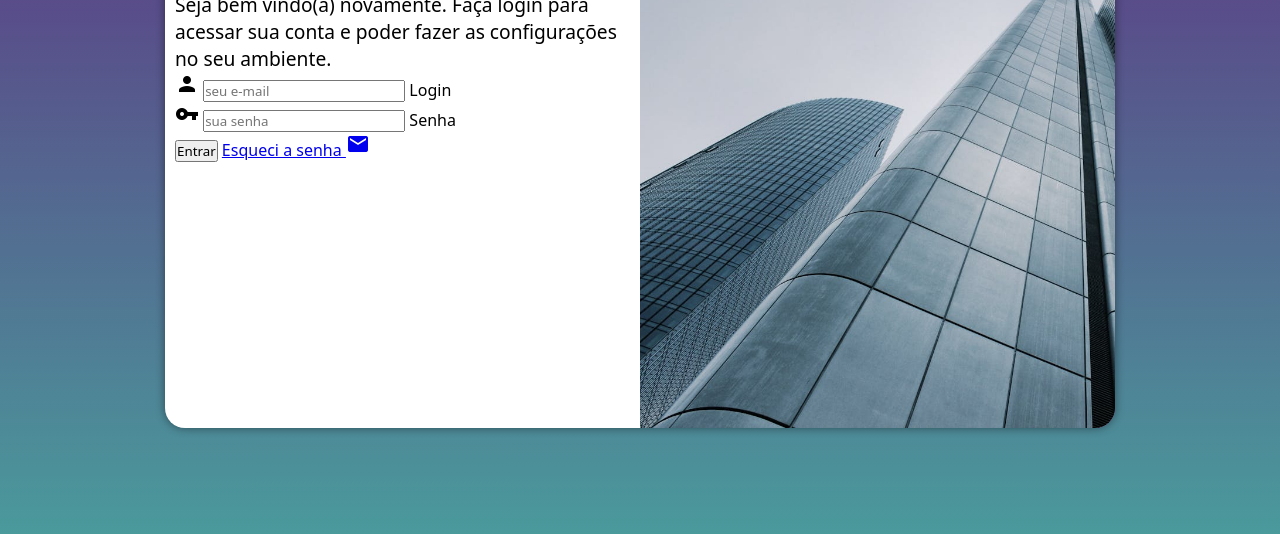
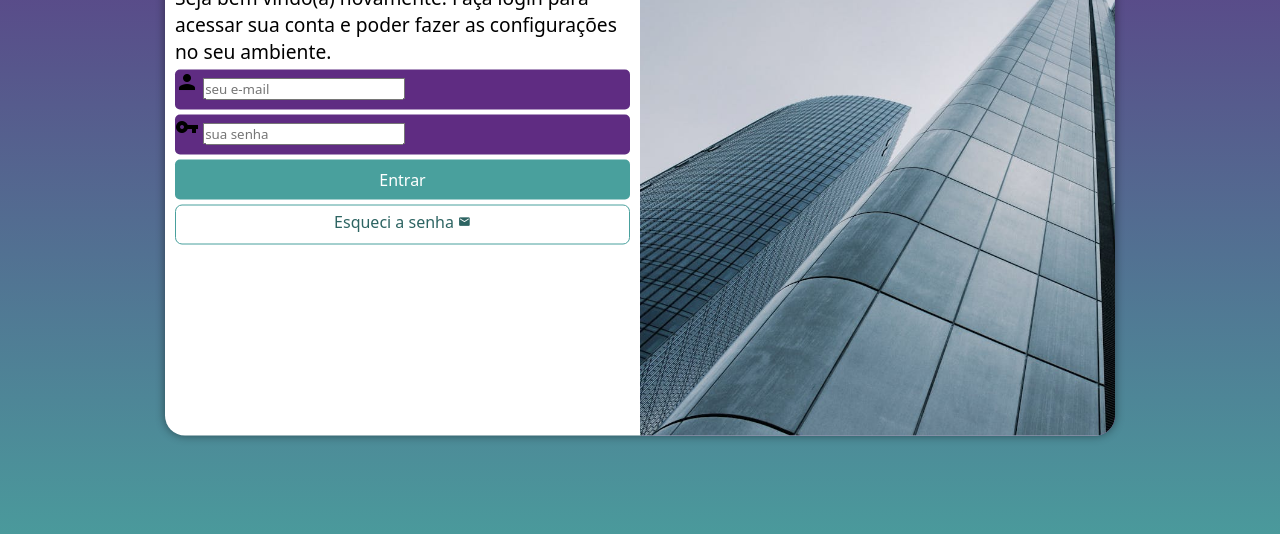
Before and after one commit to ygoralvesaraujo/projeto-login, a plain HTML site: page index.html in a window 1280 px wide. Shown: the part 222-756 px from the top of the page. Drawn offline with Linux system fonts and the light colour scheme.

Commit message:
apliquei estilo ao formulario

```diff
--- a/estilos/style.css
+++ b/estilos/style.css
@@ -26,7 +26,7 @@ section#login {
     transform: translate(-50%, -50%);
     background-color: white;
     width: 250px;
-    height: 500px;
+    height: 515px;
     border-radius: 20px;
     overflow: hidden;
     box-shadow: 0px 0px 10px rgba(0, 0, 0, 0.450);
@@ -56,3 +56,55 @@ div#formulario > h1 {
 div#formulario > p {
     font-size: 0.8em;
 }
+
+form > div.campo {
+    background-color: #5f2c82;
+    display: block;
+    width: 100%;
+    height: 40px;
+    border-radius: 5px;
+    margin: 5px 0px;
+}
+
+div.campo > label {
+    display: none;
+}
+
+form >input[type=submit] {
+    display: block;
+    font-size: 1em;
+    width: 100%;
+    height: 40px;
+    background-color: #49a09d;
+    color: white;
+    border: none;
+    border-radius: 5px;
+    cursor: pointer;
+}
+
+form >input[type=submit]:hover {
+    background-color: #2d6462;
+}
+
+form > a.botao {
+    display: block;
+    text-align: center;
+    font-size: 1em;
+    width: 100%;
+    height: 40px;
+    padding-top: 5px;
+    margin-top: 5px;
+    background-color: white;
+    color: #2d6462;
+    border: 1px solid #49a09d;
+    border-radius: 7px;
+    text-decoration: none;
+}
+
+form > a.botao:hover {
+    background-color: #6cd3cf;
+}
+
+form > a.botao > span {
+    font-size: 0.8em;
+}
--- a/index.html
+++ b/index.html
@@ -30,7 +30,7 @@
                         <label for="isenha">Senha</label>
                     </div>
                     <input type="submit" value="Entrar">
-                    <a href="esqueci.html">Esqueci a senha <span class="material-icons">mail</span></a>
+                    <a href="esqueci.html" class="botao">Esqueci a senha <span class="material-icons">mail</span></a>
                 </form>
             </div>
         </section>
```
